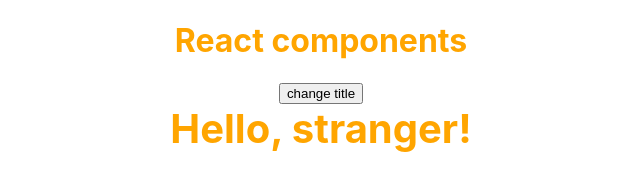
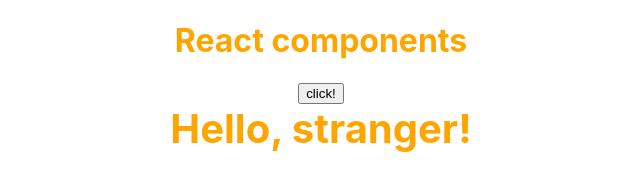
Before and after one commit to SyominAM/react, a React (Create React App) app: page / in a window 1280 px wide. Shown: the top 173 px of the page, without its empty margins (319-959 px from the left). Built offline with nearby package versions, Linux system fonts and the light colour scheme.

Commit message:
change 'state'

```diff
--- a/src/App.js
+++ b/src/App.js
@@ -12,7 +12,11 @@
 
 
   changeTitleHandler = () => {
-    console.log('clicked')
+    let oldTitle = this.state.pageTitle
+    let newTitle = this.state.pageTitle + '  changed'
+    this.setState({
+      pageTitle: newTitle
+    })
   }
 
   render(){
@@ -26,7 +30,7 @@
       <div style = {divStyle}>
         <h1>{this.state.pageTitle}</h1>
 
-        <button onClick={this.changeTitleHandler}>change title</button>
+        <button onClick={this.changeTitleHandler}>click!</button>
 
         <h1  style={{fontSize: '40px',margin: 'auto'}}>Hello, stranger!</h1>
         <Car name = {cars[0].name} year = {cars[0].year}/>
```
